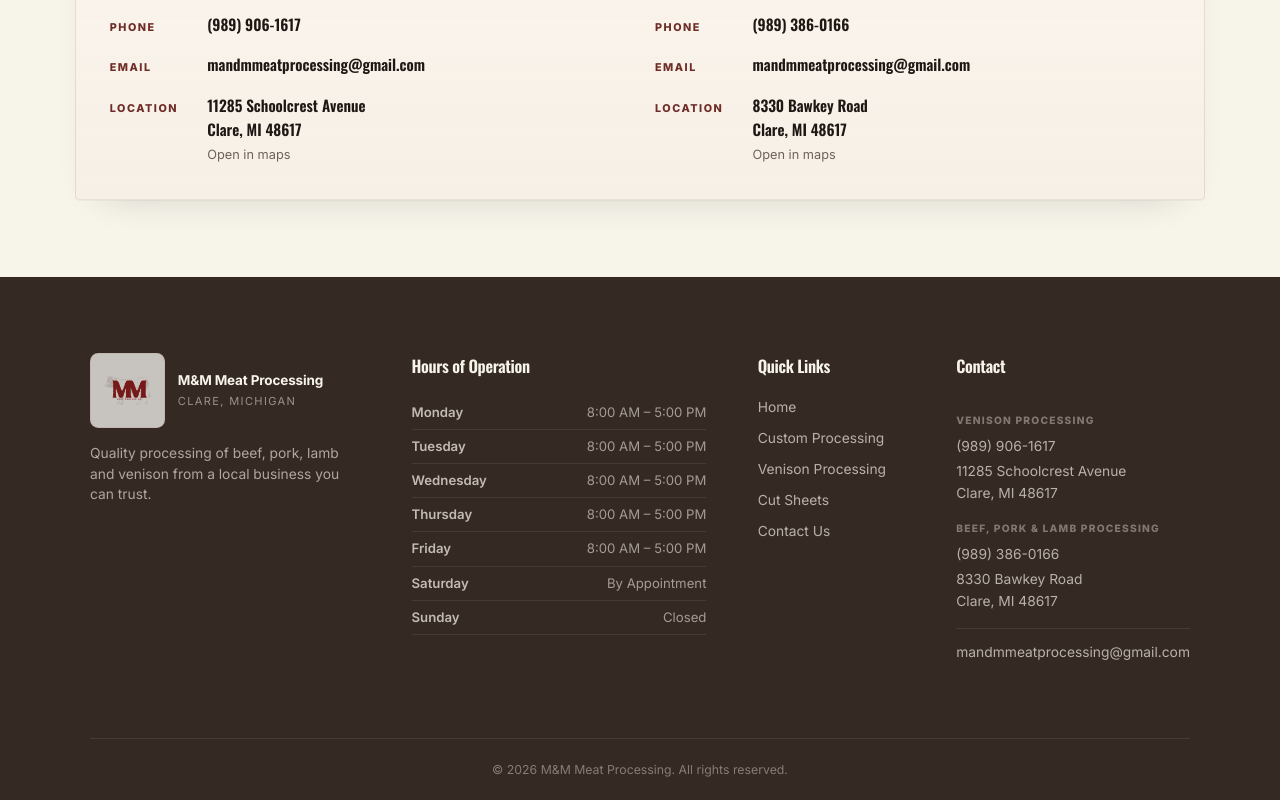
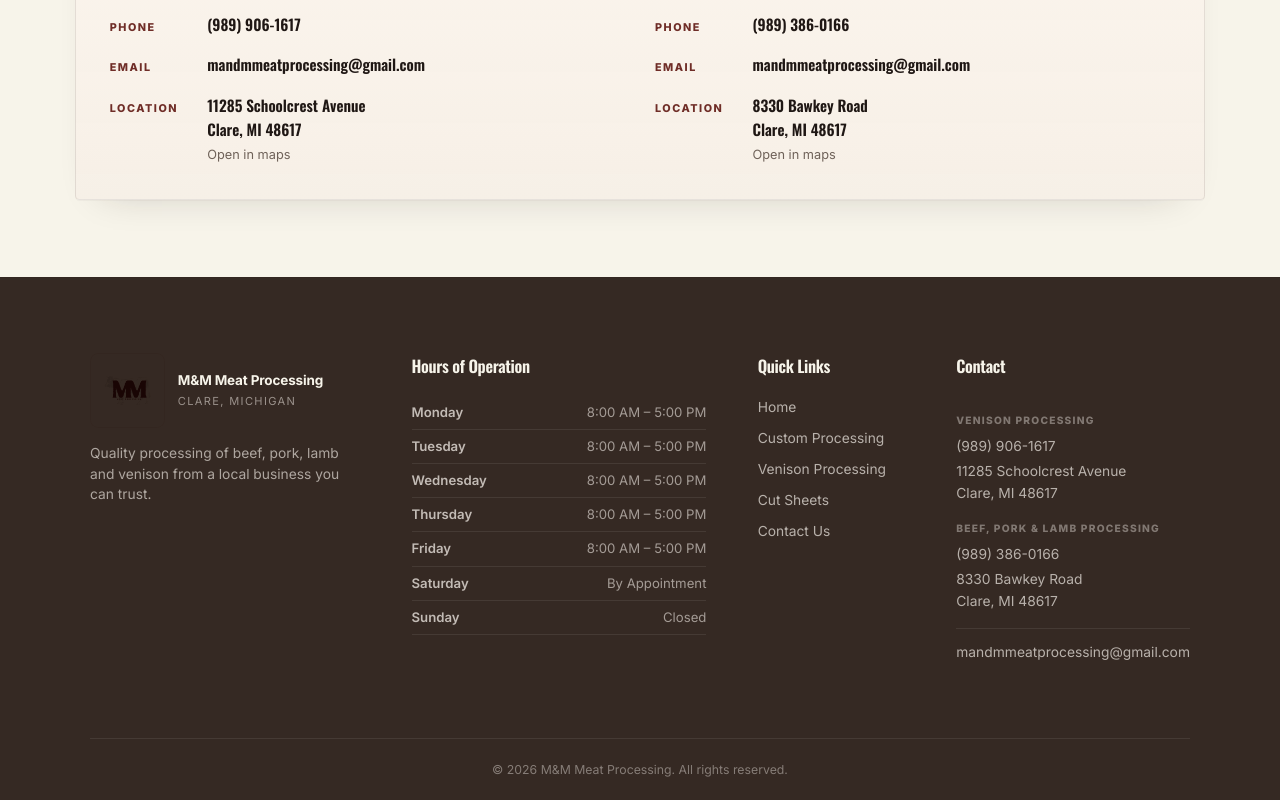
Before and after one commit to trentproductionz-design/mandmmeats, a React (Vite) app: page /contact-us in a window 1280 px wide. Shown: the part 1032-1832 px from the top of the page. Built offline with nearby package versions, Linux system fonts and the light colour scheme.

Commit message:
Remove white box behind logo using mix-blend-mode multiply
Co-Authored-By: Claude Sonnet 4.6 <noreply@anthropic.com>

```diff
--- a/src/App.css
+++ b/src/App.css
@@ -93,8 +93,7 @@
   height: 5rem;
   flex-shrink: 0;
   object-fit: contain;
-  border-radius: 8px;
-  background: #fff;
+  mix-blend-mode: multiply;
   object-fit: contain;
   padding: 0.25rem;
   border: 1px solid rgba(111, 45, 39, 0.1);
```
